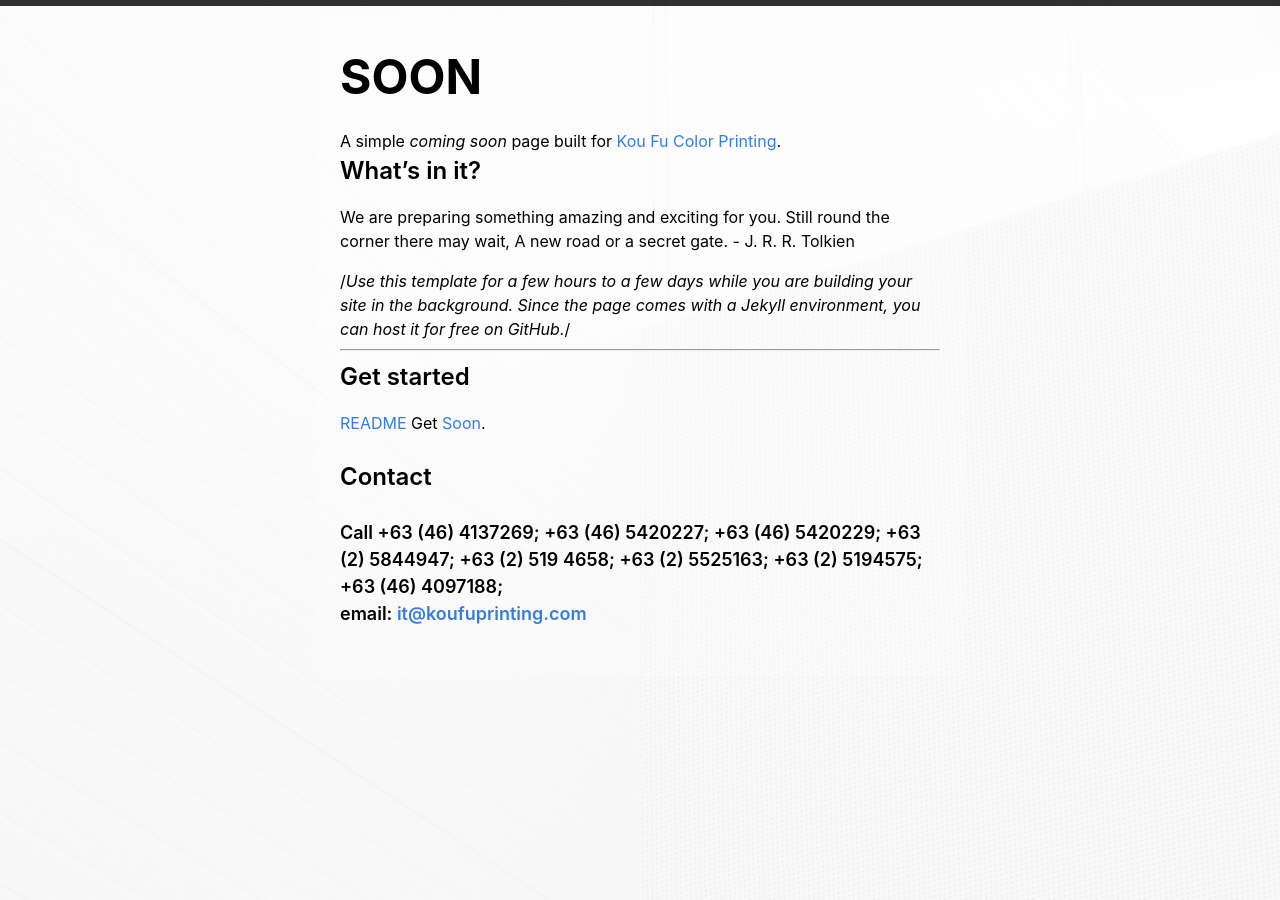
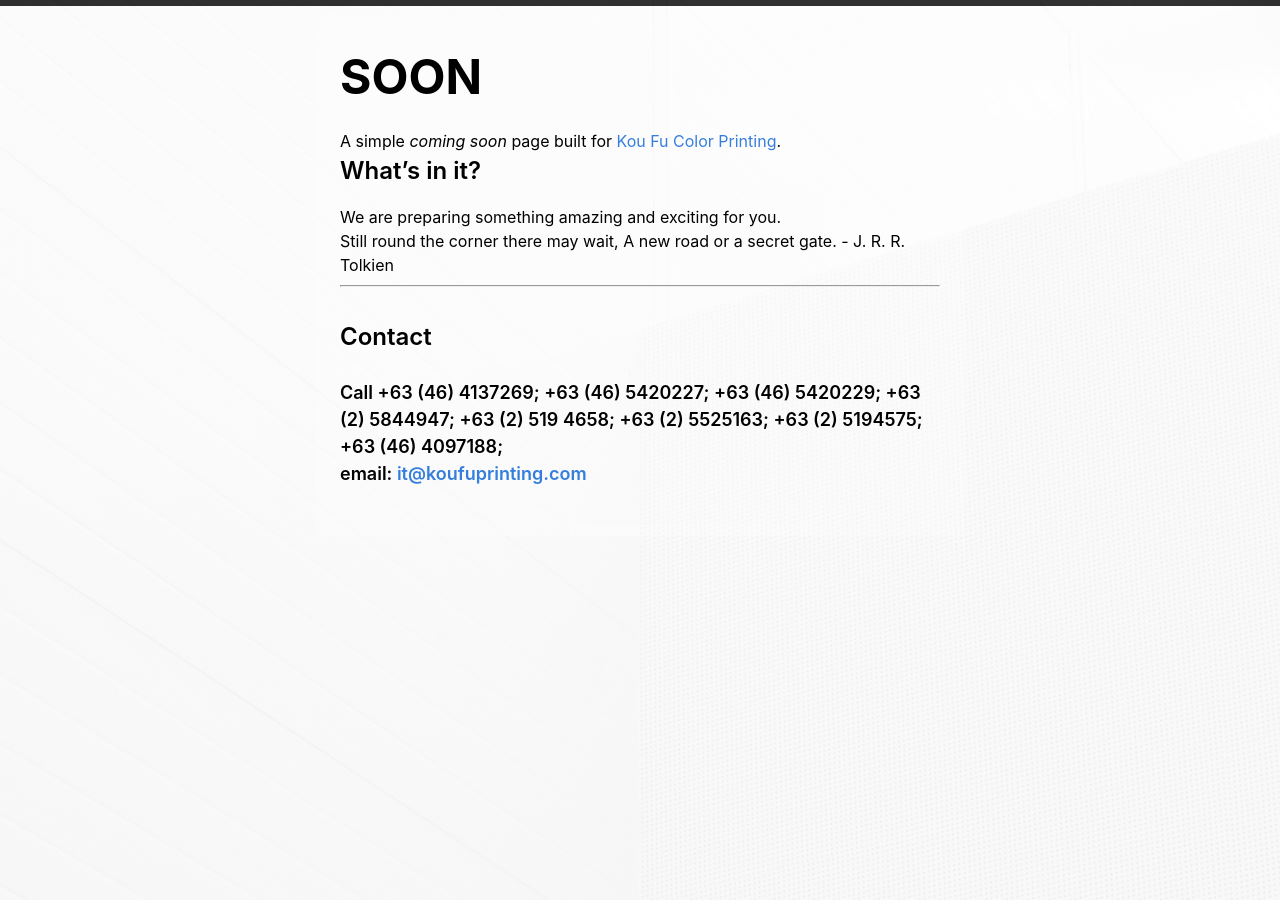
Before and after one commit to aice09/kfcp-comingsoon, a Jekyll site: the page built from index.md, in a window 1280 px wide. Built offline with Jekyll 4.4.1, drawn with Linux system fonts in a browser that asks for light colours.

Commit message:
Update index.md

```diff
--- a/index.md
+++ b/index.md
@@ -12,13 +12,8 @@ A simple *coming soon* page built for [Kou Fu Color Printing](https://koufuprint
 ## What's in it?
 
 We are preparing something amazing and exciting for you.
-Still round the corner there may wait, A new road or a secret gate. - J. R. R. Tolkien
+<br>Still round the corner there may wait, A new road or a secret gate. - J. R. R. Tolkien
 
 
-/*Use this template for a few hours to a few days while you are building your site in the background. Since the page comes with a Jekyll environment, you can host it for free on GitHub.*/
 
 ***
-
-## Get started
-
-[README](https://github.com/aice09/kfcp-comingsoon/blob/master/README.md) Get [Soon](https://github.com/aice09/kfcp-comingsoon/).
```
